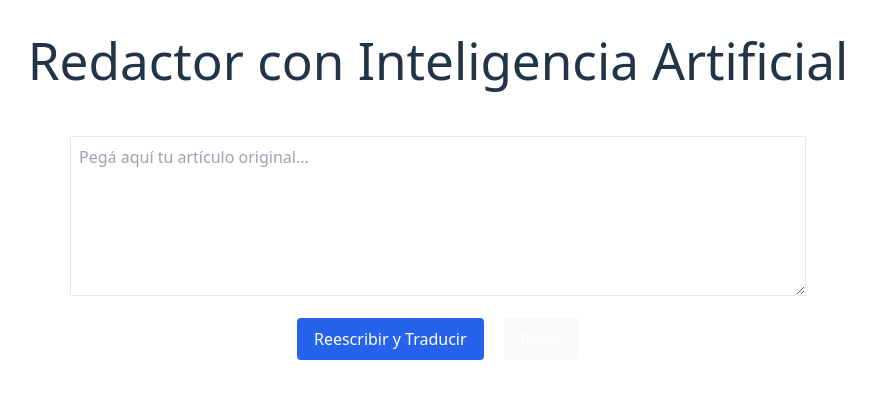
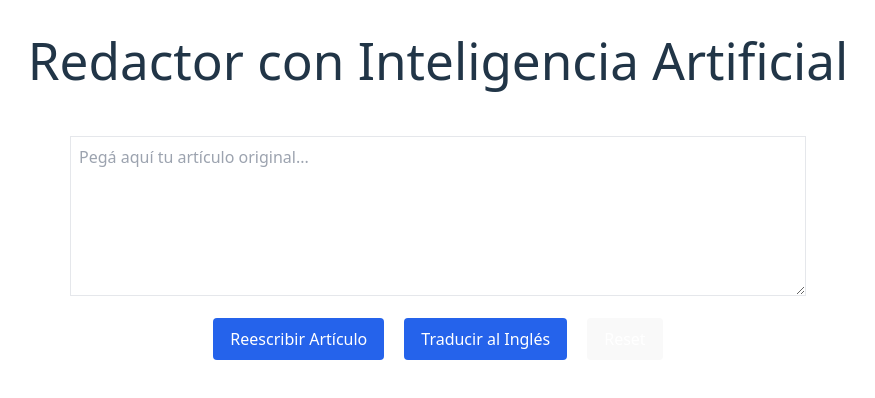
Before and after one commit to MaikolReyes/redactionAI-frontend, a React (Vite) app: page / in a window 1280 px wide. Shown: the top 398 px of the page, without its empty margins (202-1077 px from the left). Built offline with nearby package versions, Linux system fonts and the light colour scheme.

Commit message:
separate functions in rewrite and traduction

```diff
--- a/src/RedactorAI.tsx
+++ b/src/RedactorAI.tsx
@@ -3,18 +3,24 @@ import { useState } from 'react';
 const API_BASE = 'https://redaction-ai.onrender.com';
 
 function RedactorAI() {
+
+    // Reescritura
     const [textoOriginal, setTextoOriginal] = useState('');
+    const [titles, setTitles] = useState('');
+    const [resumen, setResumen] = useState('');
     const [textoReescrito, setTextoReescrito] = useState('');
+    // Traducción
     const [textoIngles, setTextoIngles] = useState('');
-    const [titles, setTitles] = useState('');
     const [titles_en, setTitlesEn] = useState('');
-    const [resumen, setResumen] = useState('');
     const [resumen_en, setResumenEn] = useState('');
+    ////////////////////////////////////////////////////////////
     // const [imagenUrl, setImagenUrl] = useState('');
-    const [loading, setLoading] = useState(false);
+    // Cargando estados
+    const [loadingReescribir, setLoadingReescribir] = useState(false);
+    const [loadingTraducir, setLoadingTraducir] = useState(false);
 
     const manejarReset = () => {
-        setLoading(true);
+        setLoadingReescribir(true);
         setTextoOriginal("");
         setTextoReescrito("")// Resetea el texto
         setTextoIngles("");
@@ -22,7 +28,7 @@ function RedactorAI() {
         setTitlesEn("");
         setResumen("");
         setResumenEn("");
-        setTimeout(() => setLoading(false), 500); // Simulación de tiempo de espera
+        setTimeout(() => setLoadingReescribir(false), 500); // Simulación de tiempo de espera
     };
 
     const copiarAlPortapapeles = (texto: string) => {
@@ -32,9 +38,34 @@ function RedactorAI() {
             .catch(() => alert("Error al copiar"));
     };
 
-    const manejarTodo = async () => {
-        setLoading(true);
+    const handleTraducir = async () => {
+        setLoadingTraducir(true);
+        try {
+            const res = await fetch(`${API_BASE}/traducir`, {
+                method: 'POST',
+                headers: { 'Content-Type': 'application/json' },
+                body: JSON.stringify({
+                    texto: textoReescrito,
+                    titulos: Array.isArray(titles) ? titles.join("\n") : titles,
+                    resumen: resumen,
+                }),
+            });
+            const data = await res.json();
+            const enIngles = data.resultado;
+            const titles_en = data.titles_en;
+            const resumen_en = data.resumen_en;
+            setTitlesEn(titles_en);
+            setResumenEn(resumen_en);
+            setTextoIngles(enIngles);
+        } catch (error) {
+            console.error('Error en la traducción:', error);
+        } finally {
+            setLoadingTraducir(false);
+        }
+    }
 
+    const handleReescribir = async () => {
+        setLoadingReescribir(true);
         try {
             // 1. Reescribir
             const res1 = await fetch(`${API_BASE}/reescribir`, {
@@ -49,40 +80,21 @@ function RedactorAI() {
             setTitles(titles);
             setResumen(resumen);
             setTextoReescrito(reescrito);
-
-            // 2. Traducir
-            const res2 = await fetch(`${API_BASE}/traducir`, {
-                method: 'POST',
-                headers: { 'Content-Type': 'application/json' },
-                body: JSON.stringify({
-                    texto: reescrito,
-                    titulos: Array.isArray(titles) ? titles.join("\n") : titles,
-                    resumen: resumen,
-                }),
-            });
-            const data2 = await res2.json();
-            const enIngles = data2.resultado;
-            const titles_en = data2.titles_en;
-            const resumen_en = data2.resumen_en;
-            setTitlesEn(titles_en);
-            setResumenEn(resumen_en);
-            setTextoIngles(enIngles);
-
-            // 3. Crear imagen
-            // const res3 = await fetch(`${API_BASE}/create-image`, {
-            //     method: 'POST',
-            //     headers: { 'Content-Type': 'application/json' },
-            //     body: JSON.stringify({ prompt: enIngles }),
-            // });
-            // const data3 = await res3.json();
-            // setImagenUrl(data3.imagen);
-
         } catch (error) {
             console.error('Error en el proceso:', error);
         } finally {
-            setLoading(false);
+            setLoadingReescribir(false);
         }
     };
+
+    // 3. Crear imagen
+    // const res3 = await fetch(`${API_BASE}/create-image`, {
+    //     method: 'POST',
+    //     headers: { 'Content-Type': 'application/json' },
+    //     body: JSON.stringify({ prompt: enIngles }),
+    // });
+    // const data3 = await res3.json();
+    // setImagenUrl(data3.imagen);
 
     return (
 
@@ -100,23 +112,30 @@ function RedactorAI() {
                 <div className='flex gap-5 justify-center'>
 
                     <button
-                        onClick={manejarTodo}
-                        disabled={loading}
+                        onClick={handleReescribir}
+                        disabled={loadingReescribir}
                         className="bg-blue-600 text-white px-4 py-2 rounded hover:bg-blue-800"
                     >
-                        {loading ? 'Procesando...' : 'Reescribir y Traducir'}
+                        {loadingReescribir ? 'Procesando...' : 'Reescribir Artículo'}
                     </button>
 
                     <button
-                        disabled={loading}
-                        className={`px-4 py-2 rounded hover:bg-gray-700 ${loading
+                        onClick={handleTraducir}
+                        disabled={loadingTraducir}
+                        className="bg-blue-600 text-white px-4 py-2 rounded hover:bg-blue-800"
+                    >
+                        {loadingTraducir ? 'Procesando...' : 'Traducir al Inglés'}
+                    </button>
+
+                    <button
+                        disabled={loadingReescribir}
+                        className={`px-4 py-2 rounded hover:bg-gray-700 ${loadingReescribir
                             ? "bg-gray-500 cursor-not-allowed"
                             : "bg-dark text-white"
                             }`}
                         onClick={manejarReset}>
                         Reset
                     </button>
-
                 </div>
 
             </div>
```
